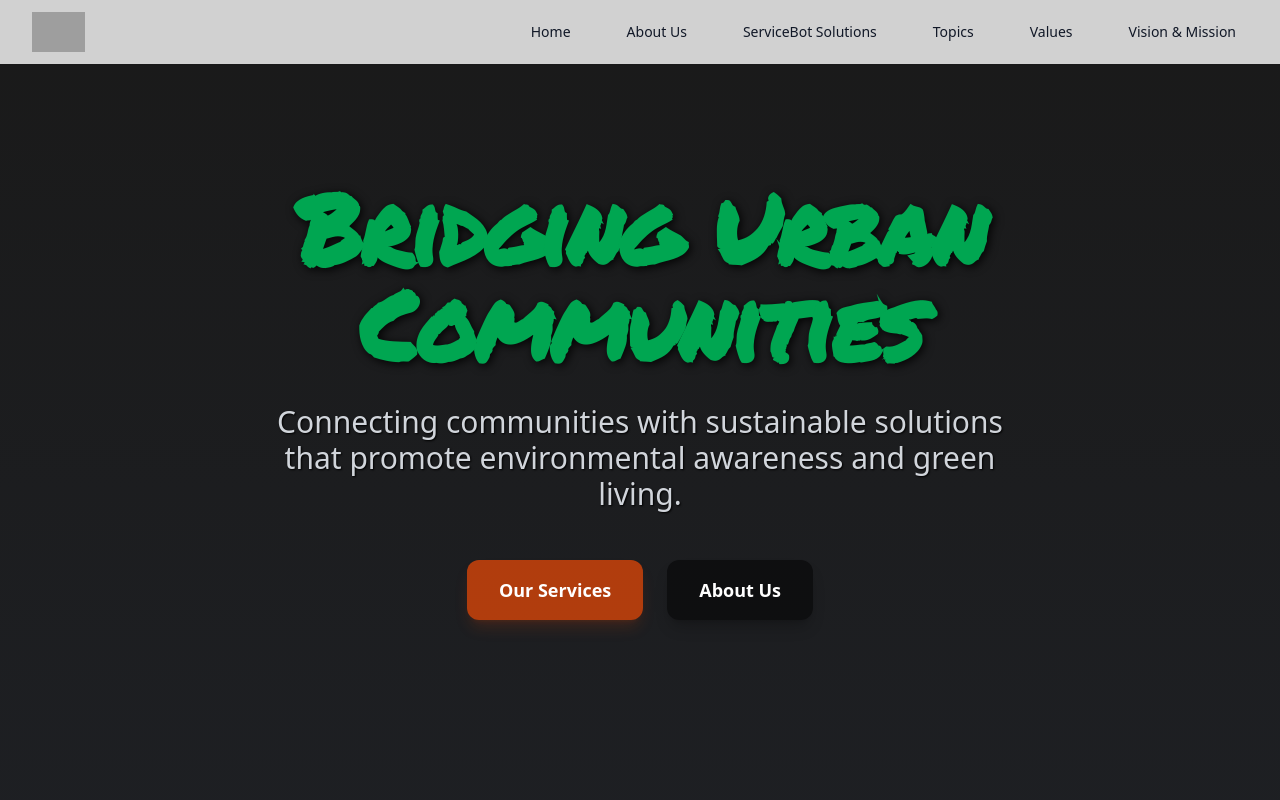
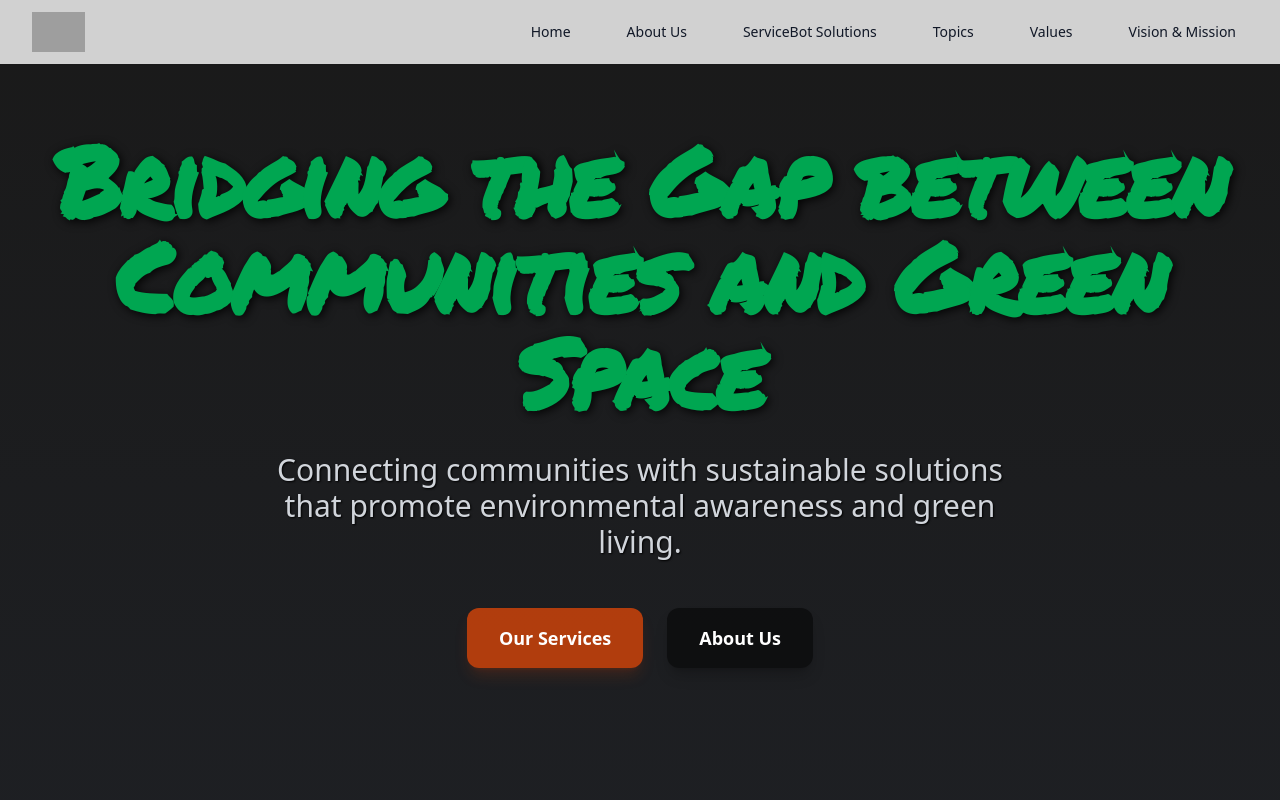
Before and after one commit to GrayGhostDev/green_info, a Next.js app: page / in a window 1280 px wide. Shown: the top 800 px of the page. Built offline with nearby package versions, Linux system fonts and the light colour scheme; grey boxes are pictures that could not be loaded.

Commit message:
update: change main heading text

```diff
--- a/src/pages/index.tsx
+++ b/src/pages/index.tsx
@@ -100,7 +100,7 @@ const Home: NextPage = () => {
           <div className="flex-grow flex items-center justify-center text-center px-4 sm:px-6 lg:px-8 py-32">
             <div className="max-w-7xl mx-auto">
               <h1 className="text-6xl sm:text-8xl font-bold tracking-tight text-[#00A651] mb-8 font-graffiti animate-fadeIn opacity-0 [animation-fill-mode:forwards] [text-shadow:_2px_2px_10px_rgb(0_0_0_/_90%)]">
-                Bridging Urban Communities
+                Bridging the Gap between Communities and Green Space
               </h1>
               <p className="text-2xl sm:text-3xl text-gray-300 mb-12 max-w-3xl mx-auto animate-fadeIn opacity-0 [animation-delay:500ms] [animation-fill-mode:forwards] [text-shadow:_1px_1px_2px_rgb(0_0_0_/_100%)]">
                 Connecting communities with sustainable solutions that promote environmental awareness and green living.
```
